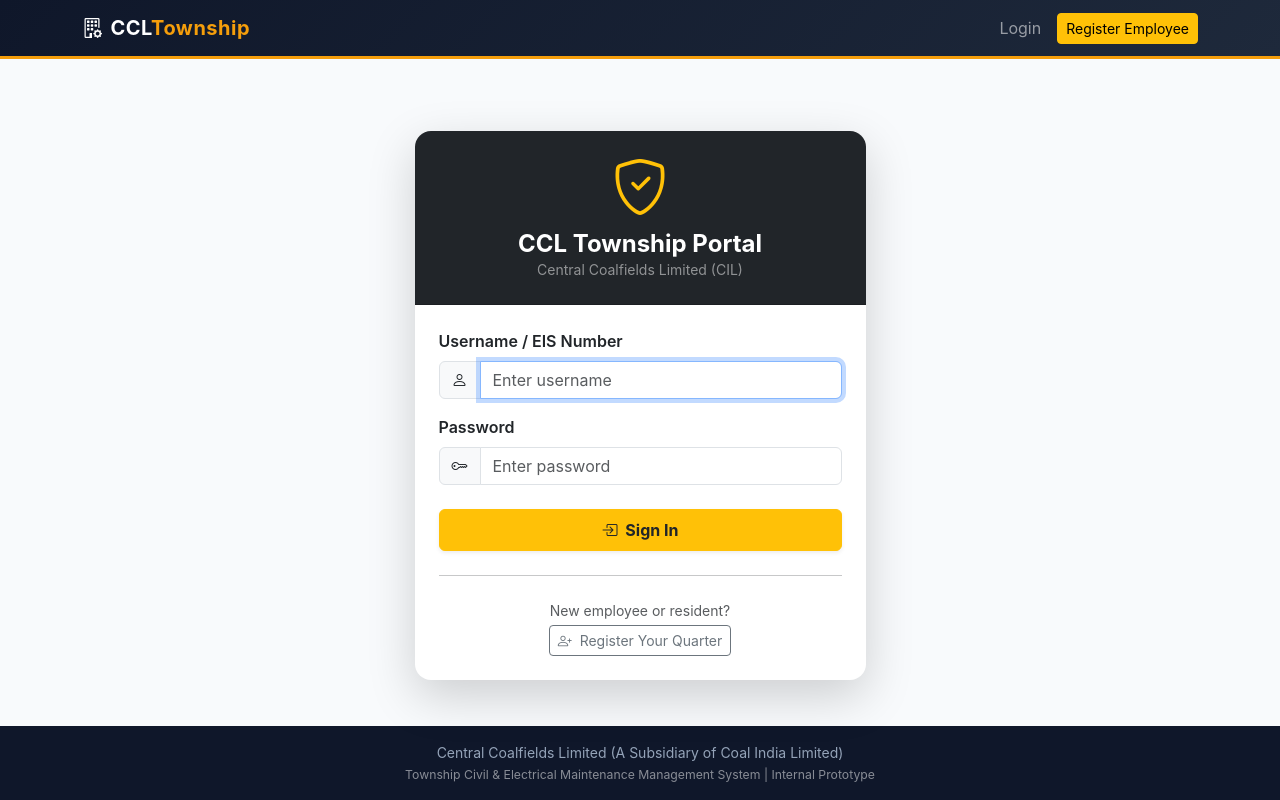
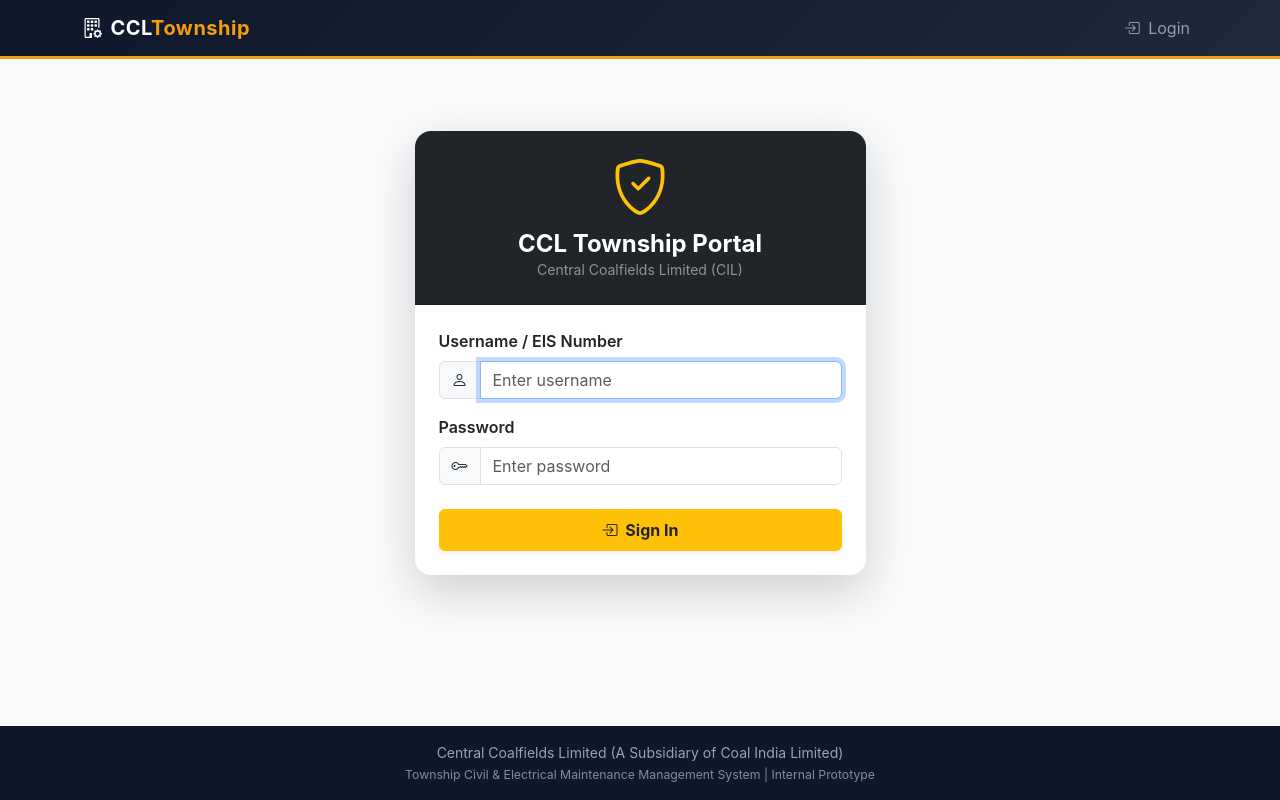
Before and after one commit to Pawan-sen56/ccl_maintainance_portal, a Django app: page /login/ in a window 1280 px wide. Run offline with Django 5.2, Linux system fonts and the light colour scheme.

Commit message:
Remove registration buttons and restrict access to login only

```diff
--- a/templates/maintenance/base.html
+++ b/templates/maintenance/base.html
@@ -104,10 +104,9 @@
                         </li>
                     {% else %}
                         <li class="nav-item">
-                            <a class="nav-link" href="{% url 'login' %}">Login</a>
-                        </li>
-                        <li class="nav-item">
-                            <a class="btn btn-warning btn-sm ms-2 font-weight-bold" href="{% url 'register' %}">Register Employee</a>
+                            <a class="nav-link" href="{% url 'login' %}">
+                                <i class="bi bi-box-arrow-in-right me-1"></i> Login
+                            </a>
                         </li>
                     {% endif %}
                 </ul>
--- a/templates/maintenance/login.html
+++ b/templates/maintenance/login.html
@@ -40,15 +40,6 @@
                         <i class="bi bi-box-arrow-in-right me-1"></i> Sign In
                     </button>
                 </form>
-
-                <hr class="my-4">
-
-                <div class="text-center">
-                    <p class="text-muted small mb-1">New employee or resident?</p>
-                    <a href="{% url 'register' %}" class="btn btn-outline-secondary btn-sm">
-                        <i class="bi bi-person-plus me-1"></i> Register Your Quarter
-                    </a>
-                </div>
             </div>
         </div>
     </div>
```
Also changed, not shown: maintenance/views.py (+2 -10 lines).
